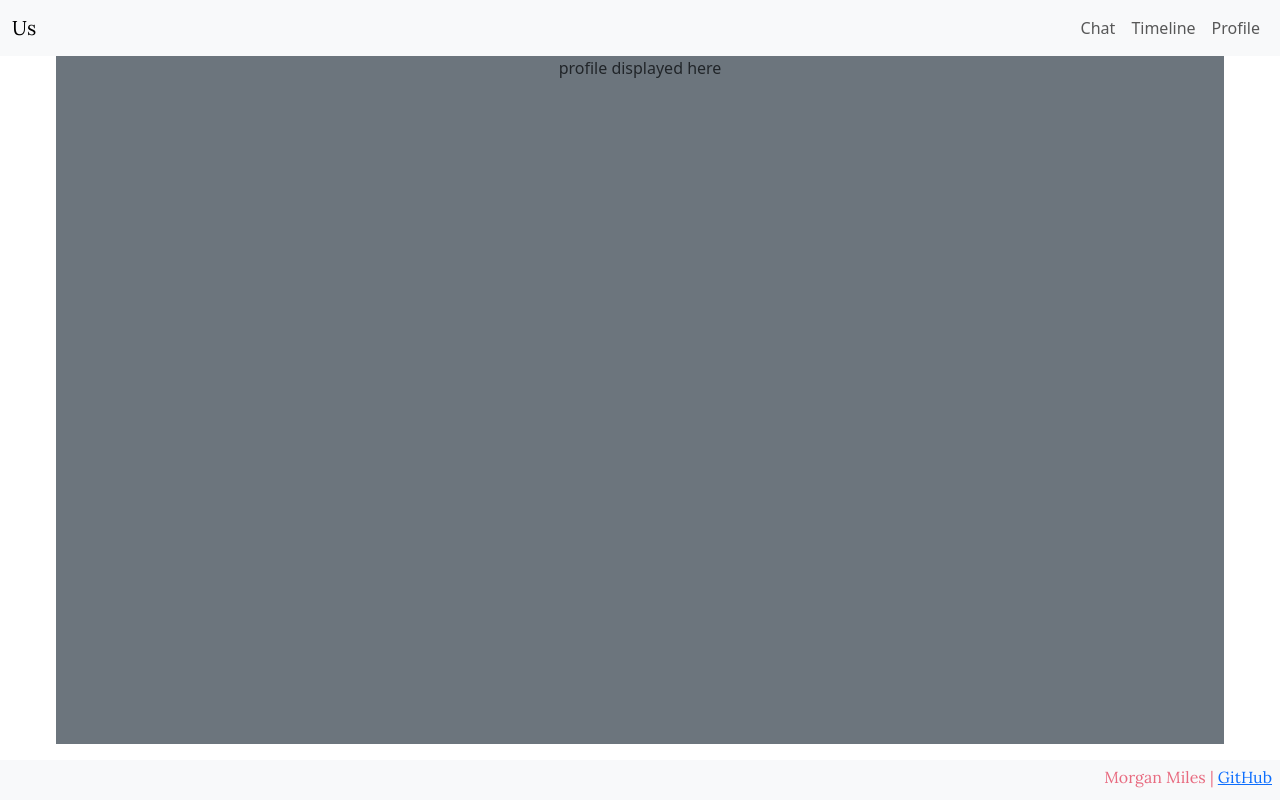
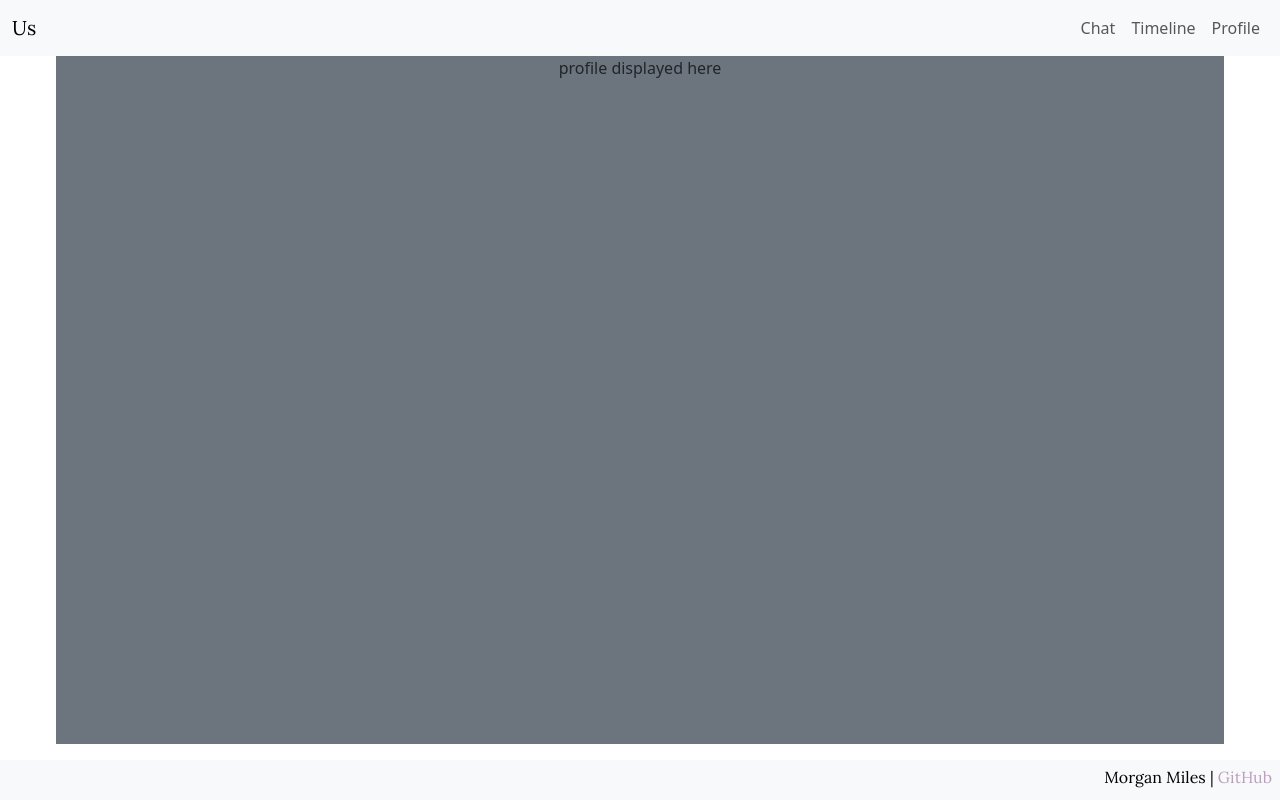
Before and after one commit to mgmiles7/startup, a React (Vite) app: page /header_footer/profile in a window 1280 px wide. Built offline with nearby package versions, Linux system fonts and the light colour scheme.

Commit message:
updated footer css

```diff
--- a/src/chat.css
+++ b/src/chat.css
@@ -118,9 +118,13 @@ footer > div {
     padding-right: 8px;
 }
 
-p {
+a {
     color: #bf9dbf;
     text-decoration: none;
+}
+
+#name {
+    color: black;
 }
 
 
--- a/src/header_footer.jsx
+++ b/src/header_footer.jsx
@@ -29,7 +29,7 @@ export function Layout() {
             </Routes>
             <footer className="bg-light fixed-bottom">
                 <div>
-                    <p>Morgan Miles | <a href="https://github.com/mgmiles7/startup">GitHub</a> </p>
+                    <p><span id = 'name'>Morgan Miles | </span><a href="https://github.com/mgmiles7/startup">GitHub</a> </p>
                 </div>
             </footer>
         </div>
```
